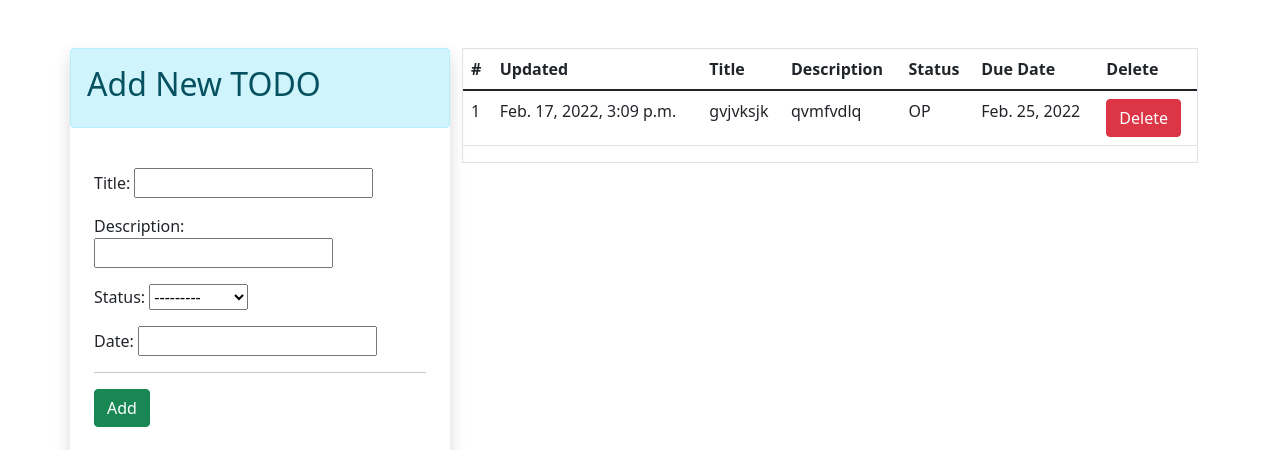
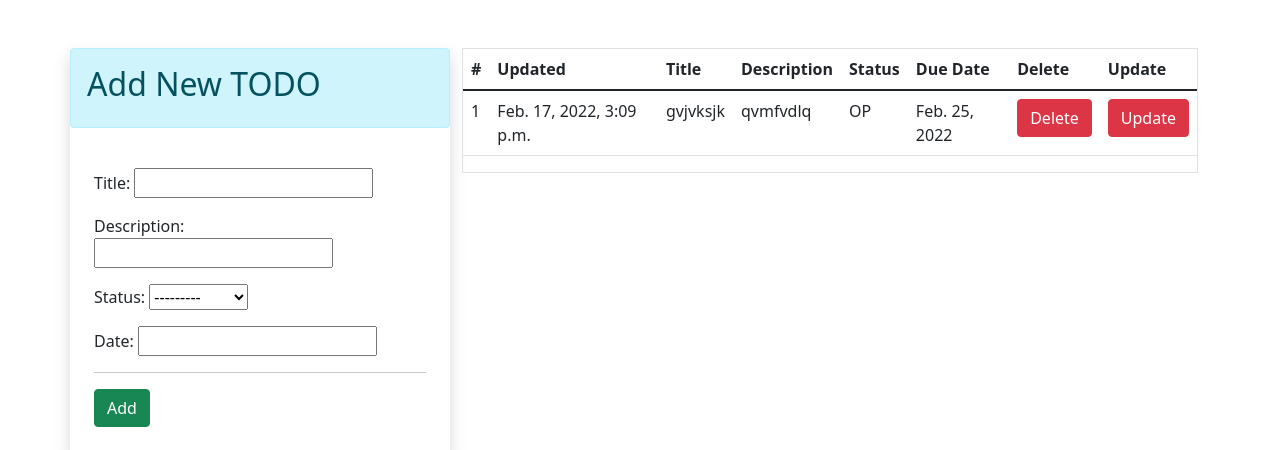
Before and after one commit to aviveravin/TODO, a Django app: page / in a window 1280 px wide. Shown: the part 56-506 px from the top of the page. Run offline with Django 3.2, Linux system fonts and the light colour scheme; a user stored in the database is signed in; data comes from the database, SQL or seed files in the repository; both versions use the stored data as it was after the commit.

Commit message:
added update button

```diff
--- a/app/forms.py
+++ b/app/forms.py
@@ -1,6 +1,7 @@
 from django.forms import ModelForm
 
 from app.models import TODO
+
 class TODOForm(ModelForm):
     class Meta:
         model = TODO
--- a/app/templates/index.html
+++ b/app/templates/index.html
@@ -38,6 +38,7 @@
                                     <th>Status</th>
                                     <th>Due Date</th>
                                     <th>Delete</th>
+                                    <th>Update</th>
                                 </tr>
                             </thead>
                             <tbody>
@@ -51,6 +52,7 @@
                                         <td>{{todo.status}}</td>
                                         <td>{{todo.date}}</td>
                                         <td><a href="/delete-todo/{{todo.id}}" class = "btn btn-danger">Delete</a></td>
+                                        <td><a href="/update-todo/{{todo.id}}" class = "btn btn-danger">Update</a></td>
                                     </tr>
                                     {% endfor %}
 
--- a/app/urls.py
+++ b/app/urls.py
@@ -1,6 +1,6 @@
 from django.contrib import admin
 from django.urls import path
-from app.views import home , login , signup , add_todo , signout , delete_todo
+from app.views import home , login , signup , add_todo , signout , delete_todo , update_todo
 
 
 urlpatterns = [
@@ -9,6 +9,7 @@ urlpatterns = [
     path('signup/' ,signup),
     path('add-todo/' ,add_todo),
     path('delete-todo/<int:id>' ,delete_todo),
+    path('update-todo/<int:id>' ,update_todo),
     path('logout/' ,signout),
 
 ]
--- a/app/views.py
+++ b/app/views.py
@@ -82,6 +82,19 @@ def delete_todo(request,id):
     TODO.objects.get(pk = id).delete()
     return redirect('home')
 
+def update_todo(request,id):
+    print(id)
+    TODO.objects.get(pk = id)
+    form = TODOForm(request.POST)
+    if request.method == 'POST':
+        form = TODOForm(request.POST)
+        if form.is_valid():
+            form.save()
+            return redirect('home')
+
+    context = {'form' : form}
+    return render( request , 'update.html' , context)
+
 def signout(request):
     logout(request)
     return redirect('login')
```
Also changed, not shown: app/templates/update.html (added, +13 -0 lines), app/migrations/0003_todoupdate.py (added), app/models.py (line endings or trailing spaces), db.sqlite3.
